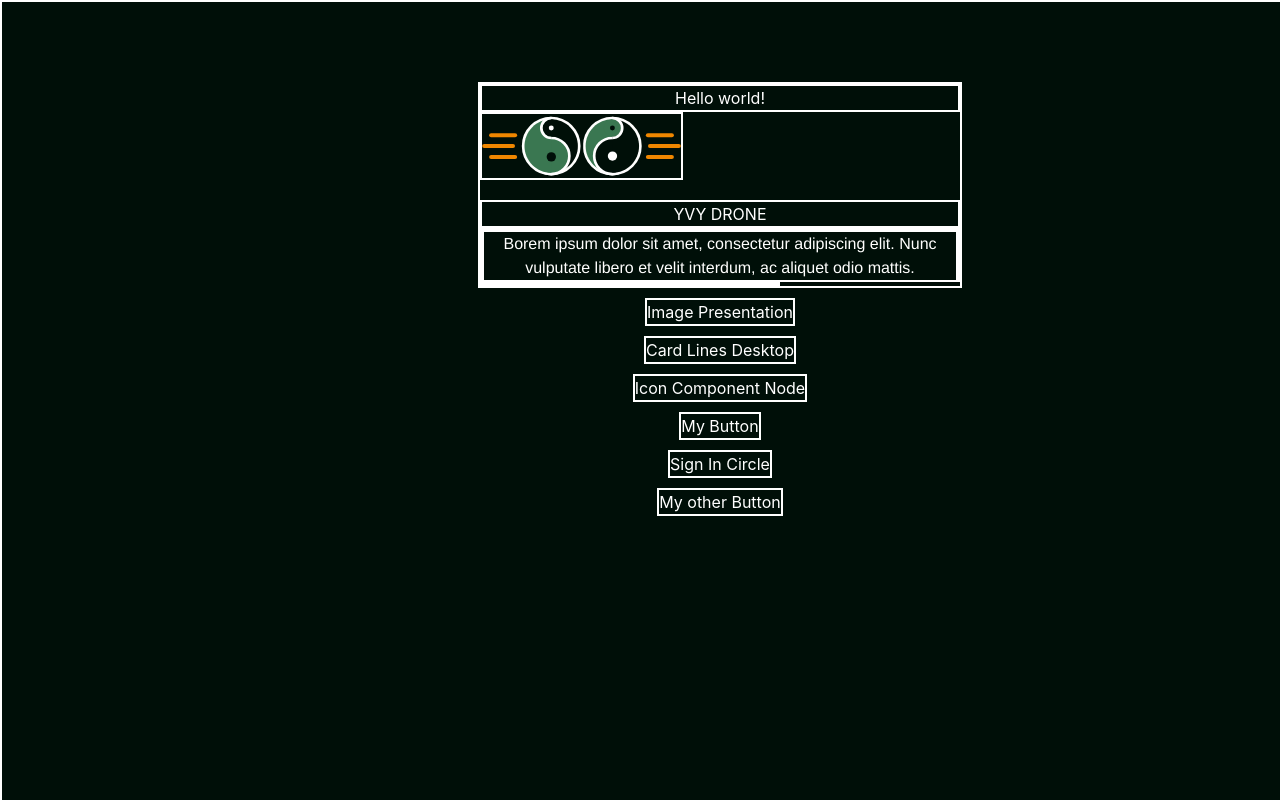
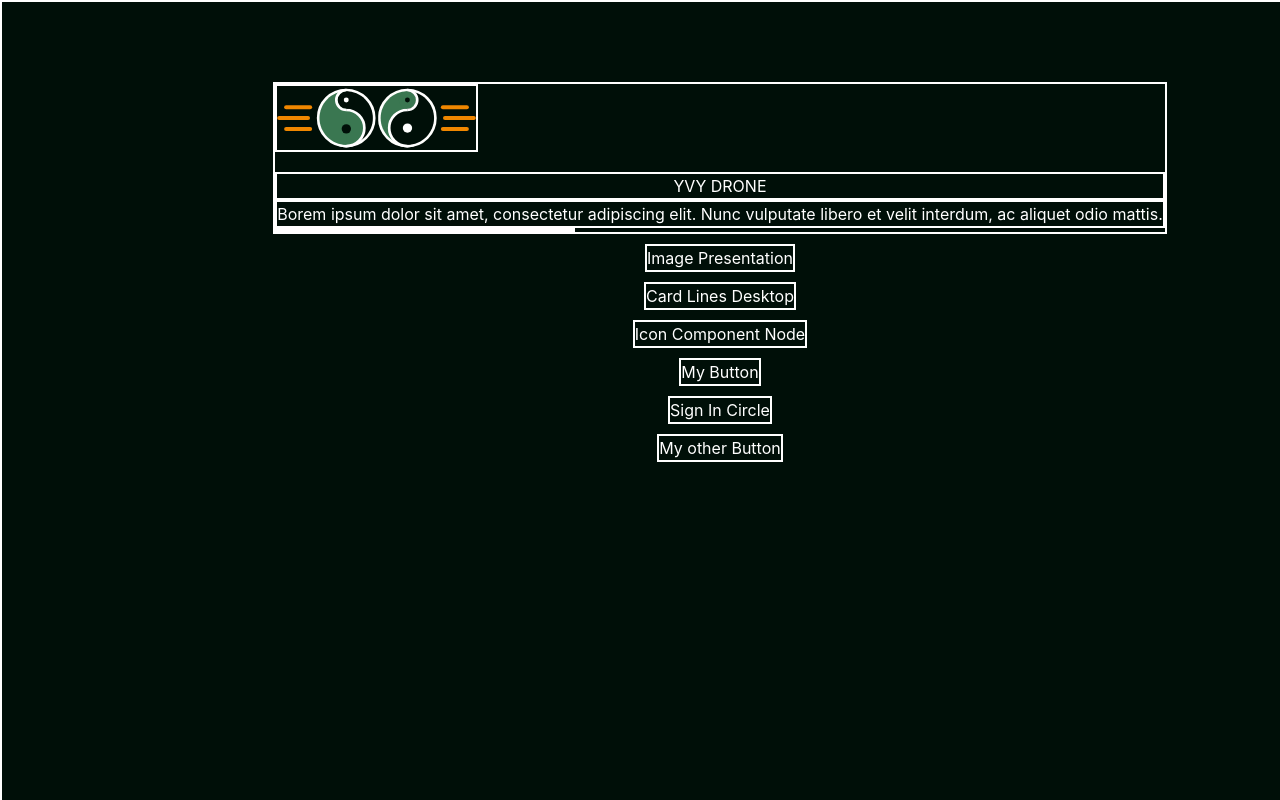
Before and after one commit to Micheeeeel/yvy-frontend, a React (Create React App) app: page / in a window 1280 px wide. Shown: the top 800 px of the page. Built offline with nearby package versions, Linux system fonts and the light colour scheme.

Commit message:
Refactor FrameTitre component structure and styling

```diff
--- a/src/components/frameLandingPage/frameTitre/FrameTitre.jsx
+++ b/src/components/frameLandingPage/frameTitre/FrameTitre.jsx
@@ -7,8 +7,6 @@ import Logo from "./logo/Logo";
 const FrameTitre = () => {
   return (
     <div class="flex flex-col items-center gap-5 ">
-      <h1 class="text-3xl font-bold underline">Hello world!</h1>
-
       {/* Placeholder pour le logo */}
       <Logo />
 
--- a/src/components/frameLandingPage/frameTitre/labelTitle/LabelTitle.jsx
+++ b/src/components/frameLandingPage/frameTitre/labelTitle/LabelTitle.jsx
@@ -1,11 +1,7 @@
 import React from "react";
 
 const LabelTitle = () => {
-  return (
-    <h1 className=" font-inter font-bold text-[64px] whitespace-nowrap ">
-      YVY DRONE
-    </h1>
-  );
+  return <h1 className=" font-inter font-bold text-[64px] ">YVY DRONE</h1>;
 };
 
 export default LabelTitle;
--- a/src/components/frameLandingPage/frameTitre/labelTitleText/LabelTitleText.css
+++ /dev/null
@@ -1,13 +0,0 @@
-.label {
-  height: 54px;
-  width: 480px;
-}
-
-.label .text-wrapper {
-  color: #fffffe;
-  font-family: "Inter-Regular", Helvetica, serif;
-  font-size: 16px;
-  font-weight: 400;
-  position: relative;
-  text-align: center;
-}
--- a/src/components/frameLandingPage/frameTitre/labelTitleText/LabelTitleText.jsx
+++ b/src/components/frameLandingPage/frameTitre/labelTitleText/LabelTitleText.jsx
@@ -1,14 +1,11 @@
 import React from "react";
-import "./LabelTitleText.css";
 
 const LabelTitleText = () => {
   return (
-    <div className="label">
-      <p className="text-wrapper">
-        Borem ipsum dolor sit amet, consectetur adipiscing elit. Nunc vulputate
-        libero et velit interdum, ac aliquet odio mattis.
-      </p>
-    </div>
+    <p className=" w-[480px] font-inter font-normal">
+      Borem ipsum dolor sit amet, consectetur adipiscing elit. Nunc vulputate
+      libero et velit interdum, ac aliquet odio mattis.
+    </p>
   );
 };
 
```
